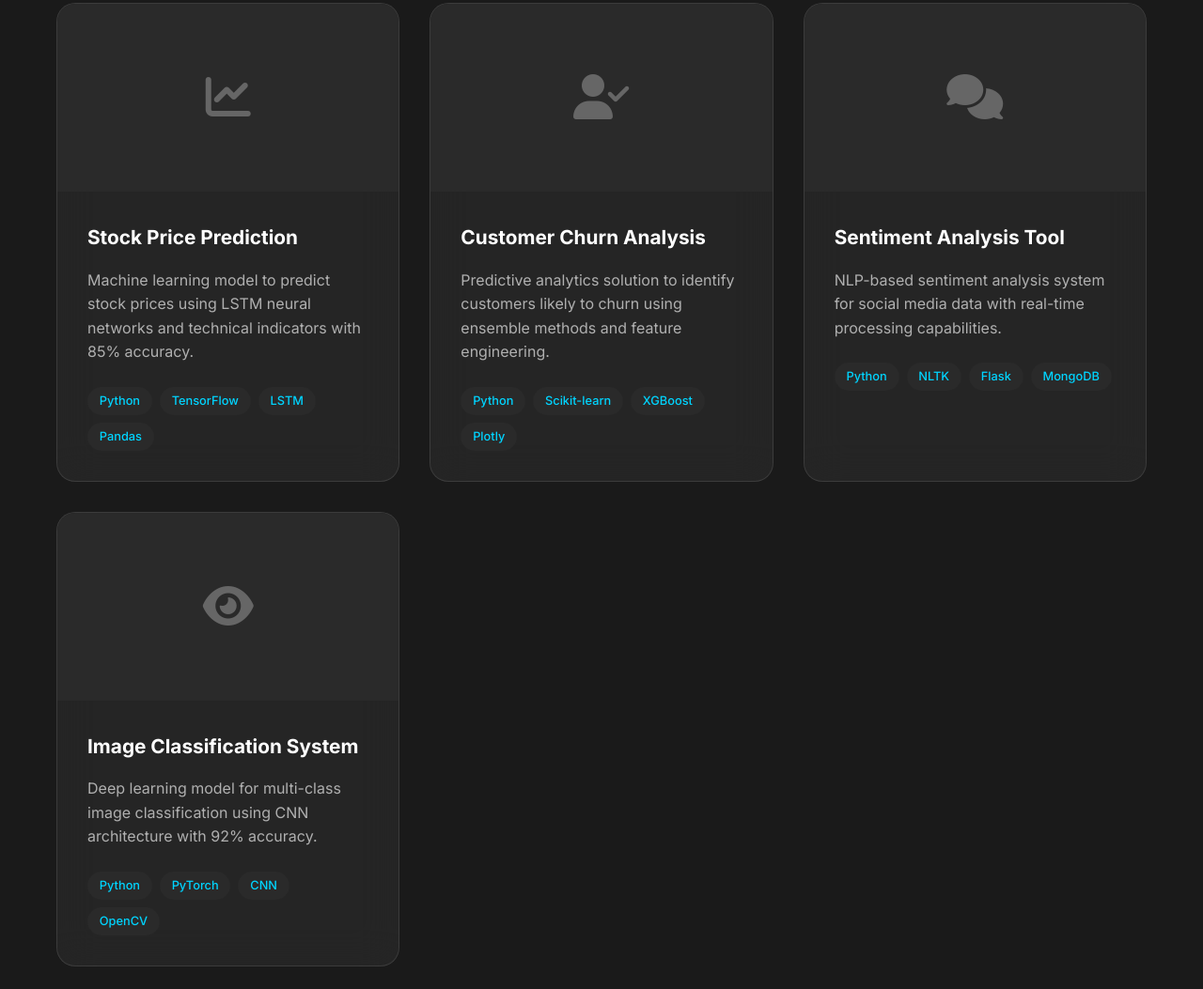
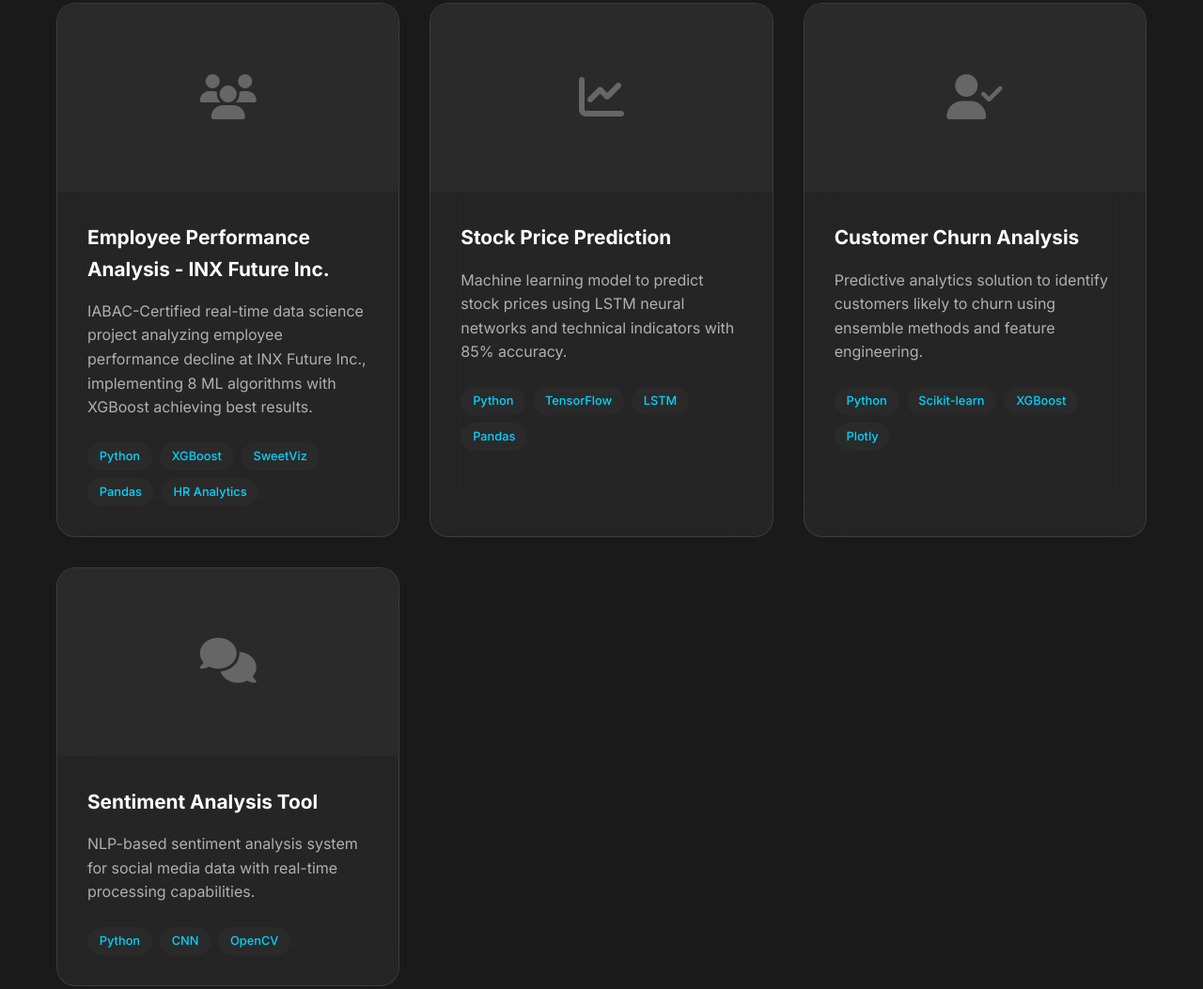
Before and after one commit to sureshgongalii/h, a website: page index.html in a window 1280 px wide. Shown: the part 3162-4215 px from the top of the page at 94% size. Drawn offline with nearby package versions, Linux system fonts and the light colour scheme.

Commit message:
Feature INX Future Inc. Project as Main Highlight

```diff
--- a/index.html
+++ b/index.html
@@ -354,6 +354,37 @@
                     <div class="project-image">
                         <div class="project-overlay">
                             <div class="project-links">
+                                <a href="https://github.com/sureshgongalii/INX-Future-Inc" class="project-link">
+                                    <i class="fab fa-github"></i>
+                                </a>
+                                <a href="https://github.com/sureshgongalii/INX-Future-Inc/blob/main/notebooks/Employee%20Performance%20Analysis%20INX%20Future%20Inc-MAIN.ipynb" class="project-link">
+                                    <i class="fas fa-external-link-alt"></i>
+                                </a>
+                            </div>
+                        </div>
+                        <div class="project-placeholder">
+                            <i class="fas fa-users"></i>
+                        </div>
+                    </div>
+                    <div class="project-content">
+                        <h3 class="project-title">Employee Performance Analysis - INX Future Inc.</h3>
+                        <p class="project-description">
+                            IABAC-Certified real-time data science project analyzing employee performance decline
+                            at INX Future Inc., implementing 8 ML algorithms with XGBoost achieving best results.
+                        </p>
+                        <div class="project-tech">
+                            <span class="tech-tag">Python</span>
+                            <span class="tech-tag">XGBoost</span>
+                            <span class="tech-tag">SweetViz</span>
+                            <span class="tech-tag">Pandas</span>
+                            <span class="tech-tag">HR Analytics</span>
+                        </div>
+                    </div>
+                </div>
+                <div class="project-card">
+                    <div class="project-image">
+                        <div class="project-overlay">
+                            <div class="project-links">
                                 <a href="#" class="project-link">
                                     <i class="fab fa-github"></i>
                                 </a>
@@ -434,37 +465,6 @@
                         </p>
                         <div class="project-tech">
                             <span class="tech-tag">Python</span>
-                            <span class="tech-tag">NLTK</span>
-                            <span class="tech-tag">Flask</span>
-                            <span class="tech-tag">MongoDB</span>
-                        </div>
-                    </div>
-                </div>
-                <div class="project-card">
-                    <div class="project-image">
-                        <div class="project-overlay">
-                            <div class="project-links">
-                                <a href="#" class="project-link">
-                                    <i class="fab fa-github"></i>
-                                </a>
-                                <a href="#" class="project-link">
-                                    <i class="fas fa-external-link-alt"></i>
-                                </a>
-                            </div>
-                        </div>
-                        <div class="project-placeholder">
-                            <i class="fas fa-eye"></i>
-                        </div>
-                    </div>
-                    <div class="project-content">
-                        <h3 class="project-title">Image Classification System</h3>
-                        <p class="project-description">
-                            Deep learning model for multi-class image classification
-                            using CNN architecture with 92% accuracy.
-                        </p>
-                        <div class="project-tech">
-                            <span class="tech-tag">Python</span>
-                            <span class="tech-tag">PyTorch</span>
                             <span class="tech-tag">CNN</span>
                             <span class="tech-tag">OpenCV</span>
                         </div>
```
